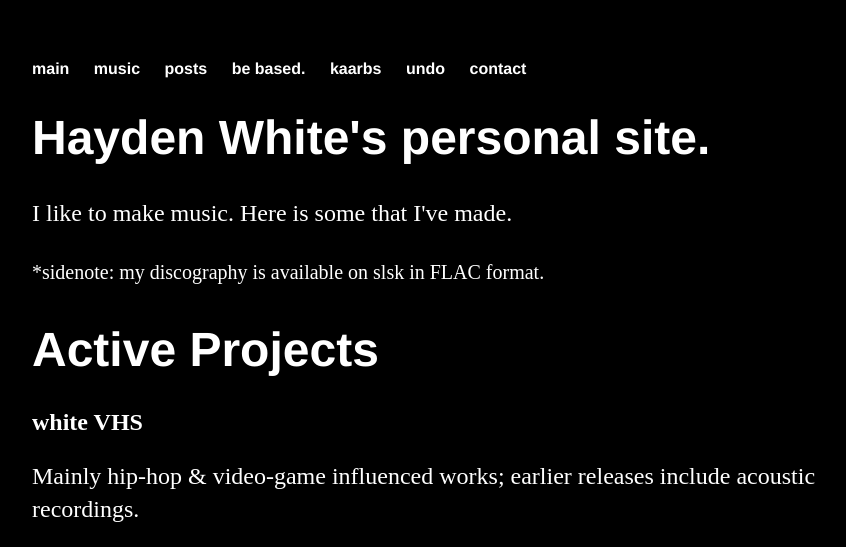
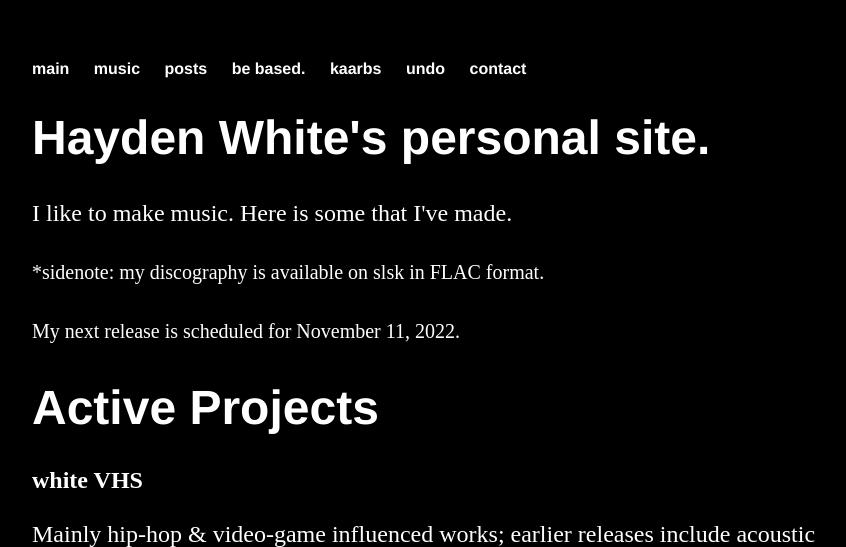
Before and after one commit to whiteVHS/whiteVHS.github.io, a Jekyll site: the page built from music/index.html, in a window 1280 px wide and 900 px high, cut to the strip 0-547 px from the top of the window. Shown: the whole strip, without its empty margins (160-1006 px from the left). Built offline with Jekyll 4.4.1, drawn with Linux system fonts in a browser that asks for light colours; some of the changed text lies outside the part shown.

Commit message:
Update index.html

```diff
--- a/music/index.html
+++ b/music/index.html
@@ -6,6 +6,7 @@ title: Jazz for your Soul
   <h1>Hayden White's personal site.</h1>
   <p> I like to make music. Here is some that I've made.</p>
   <p><small>*sidenote: my discography is available on <a href="https://www.slsknet.org/">slsk</a> in FLAC format.</small></p>
+  <p><small>My next release is scheduled for November 11, 2022.</small></p>
   <h1>Active Projects</h1>
   <h2><a href="https://haydenwhite.bandcamp.com" target="_blank" rel="noopener noreferrer">white VHS</a></h2>
   <p>Mainly hip-hop & video-game influenced works; earlier releases include acoustic recordings.</p>
```
Also changed, not shown: other parts of music/index.html (+0 -1 lines).
